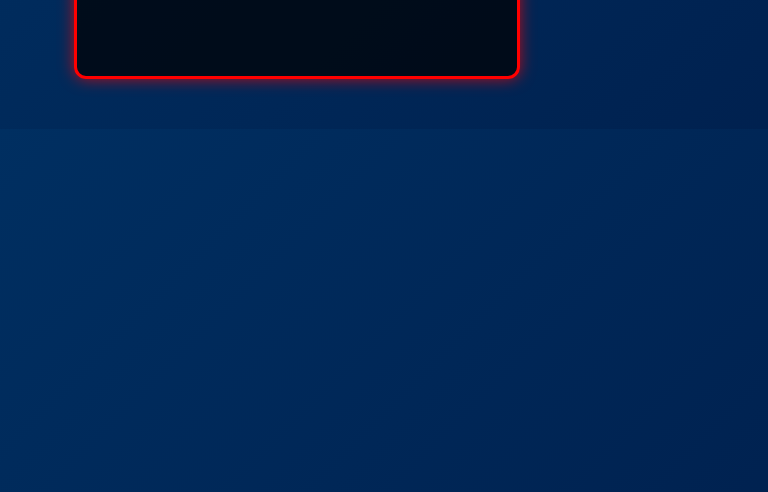
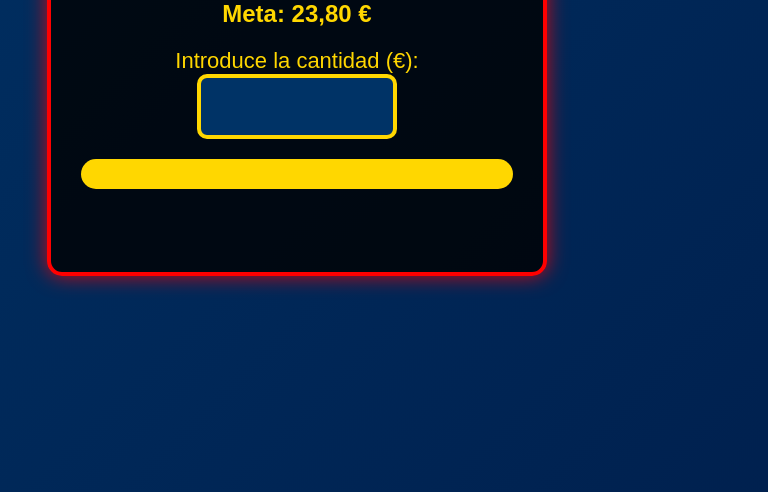
Before and after one commit to santiysergio/espa-a-2010, a plain HTML site: page index.html in a window 1280 px wide. Shown: the part 308-800 px from the top of the page, without its empty margins (343-1111 px from the left). Drawn offline with Linux system fonts and the light colour scheme.

Commit message:
Update index.html

```diff
--- a/index.html
+++ b/index.html
@@ -5,33 +5,42 @@
     <meta name="viewport" content="width=device-width, initial-scale=1.0">
     <title>💰 Contador - Camiseta Jesús Navas 2010</title>
     <style>
+        * {
+            margin: 0;
+            padding: 0;
+            box-sizing: border-box;
+        }
+
         body {
             font-family: 'Arial', sans-serif;
             text-align: center;
             background: linear-gradient(135deg, #003366, #001F4D);
             color: #FFD700;
-            margin: 0;
-            padding: 0;
+            display: flex;
+            justify-content: center;
+            align-items: center;
+            height: 100vh;
         }
 
         .container {
-            max-width: 400px;
-            margin: 50px auto;
-            background-color: rgba(0, 0, 0, 0.7);
-            padding: 20px;
-            border-radius: 12px;
-            box-shadow: 0px 0px 15px rgba(255, 0, 0, 0.7);
-            border: 3px solid #FF0000;
+            width: 90%;
+            max-width: 500px;
+            background-color: rgba(0, 0, 0, 0.8);
+            padding: 30px;
+            border-radius: 15px;
+            box-shadow: 0px 0px 20px rgba(255, 0, 0, 0.8);
+            border: 4px solid #FF0000;
         }
 
         h1 {
-            font-size: 26px;
-            margin-bottom: 10px;
+            font-size: 36px;
+            margin-bottom: 15px;
         }
 
         .price {
-            font-size: 20px;
+            font-size: 24px;
             font-weight: bold;
+            margin-bottom: 20px;
         }
 
         .input-container {
@@ -39,13 +48,13 @@
         }
 
         input {
-            font-size: 24px;
+            font-size: 32px;
             font-weight: bold;
             padding: 10px;
             text-align: center;
-            width: 150px;
-            border: 3px solid #FFD700;
-            border-radius: 8px;
+            width: 200px;
+            border: 4px solid #FFD700;
+            border-radius: 10px;
             background-color: #003366;
             color: #FFD700;
             outline: none;
@@ -54,12 +63,12 @@
 
         input:focus {
             border-color: #FF0000;
-            box-shadow: 0 0 10px #FF0000;
+            box-shadow: 0 0 15px #FF0000;
         }
 
         .progress-bar {
             width: 100%;
-            height: 25px;
+            height: 30px;
             background-color: #FFD700;
             border-radius: 15px;
             margin-top: 15px;
@@ -76,17 +85,18 @@
         }
 
         #message {
-            font-size: 22px;
+            font-size: 28px;
             font-weight: bold;
-            margin-top: 15px;
+            margin-top: 20px;
             opacity: 0;
-            transition: opacity 0.5s ease-in-out;
+            transition: opacity 0.5s ease-in-out, transform 0.5s ease-in-out;
         }
 
         .goal-achieved {
             color: #00FF00;
-            text-shadow: 0px 0px 10px #00FF00;
+            text-shadow: 0px 0px 15px #00FF00;
             opacity: 1 !important;
+            transform: scale(1.1);
         }
     </style>
 </head>
@@ -96,7 +106,7 @@
         <p class="price">Meta: 23,80 €</p>
 
         <div class="input-container">
-            <label for="cantidad">Introduce la cantidad (€):</label>
+            <label for="cantidad" style="font-size: 22px;">Introduce la cantidad (€):</label>
             <br>
             <input type="number" id="cantidad" step="0.01" min="0" oninput="actualizarInterfaz()">
         </div>
```
